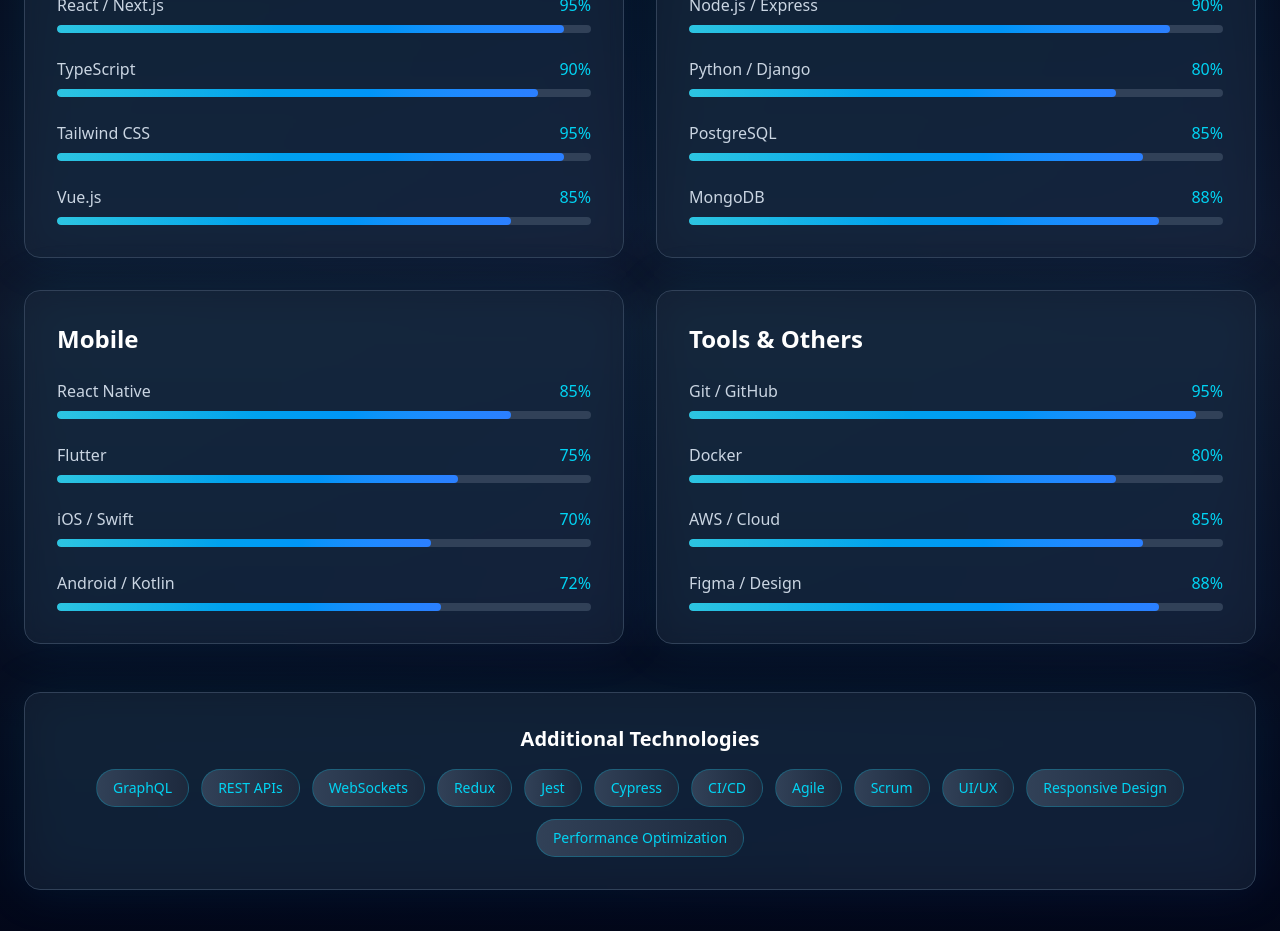
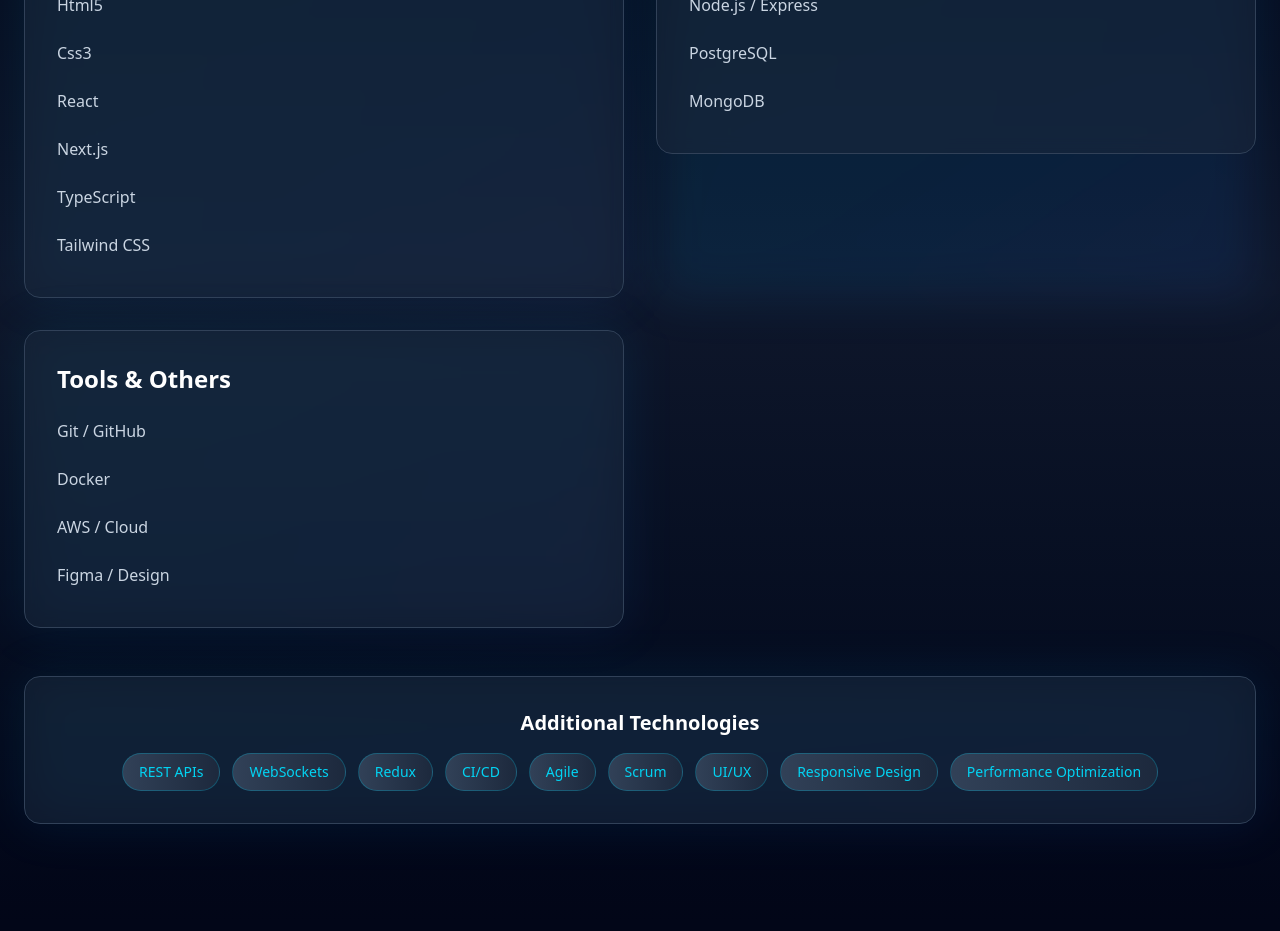
Before and after one commit to Yaya1200/Portifolio, a React (Vite) app in the folder portifoilo/: page / in a window 1280 px wide. Shown: the part 2560-3491 px from the top of the page. Built offline with nearby package versions, Linux system fonts and the light colour scheme.

Commit message:
adding skills

```diff
--- a/portifoilo/src/components/Skills.tsx
+++ b/portifoilo/src/components/Skills.tsx
@@ -6,37 +6,29 @@
     {
       title: 'Frontend',
       skills: [
-        { name: 'React / Next.js', level: 95 },
-        { name: 'TypeScript', level: 90 },
-        { name: 'Tailwind CSS', level: 95 },
-        { name: 'Vue.js', level: 85 },
+        { name: 'Html5' },
+        { name: 'Css3' },
+        { name: 'React' },
+        { name: 'Next.js' },
+        { name: 'TypeScript' },
+        { name: 'Tailwind CSS' },
       ],
     },
     {
       title: 'Backend',
       skills: [
-        { name: 'Node.js / Express', level: 90 },
-        { name: 'Python / Django', level: 80 },
-        { name: 'PostgreSQL', level: 85 },
-        { name: 'MongoDB', level: 88 },
-      ],
-    },
-    {
-      title: 'Mobile',
-      skills: [
-        { name: 'React Native', level: 85 },
-        { name: 'Flutter', level: 75 },
-        { name: 'iOS / Swift', level: 70 },
-        { name: 'Android / Kotlin', level: 72 },
+        { name: 'Node.js / Express'},
+        { name: 'PostgreSQL'},
+        { name: 'MongoDB' },
       ],
     },
     {
       title: 'Tools & Others',
       skills: [
-        { name: 'Git / GitHub', level: 95 },
-        { name: 'Docker', level: 80 },
-        { name: 'AWS / Cloud', level: 85 },
-        { name: 'Figma / Design', level: 88 },
+        { name: 'Git / GitHub'},
+        { name: 'Docker'},
+        { name: 'AWS / Cloud' },
+        { name: 'Figma / Design' },
       ],
     },
   ];
@@ -83,9 +75,7 @@
                     <SkillBar
                       key={skillIndex}
                       name={skill.name}
-                      level={skill.level}
-                      delay={categoryIndex * 0.1 + skillIndex * 0.05}
-                    />
+                      delay={categoryIndex * 0.1 + skillIndex * 0.05}/>
                   ))}
                 </div>
               </div>
@@ -93,7 +83,7 @@
           ))}
         </div>
 
-        {/* Additional Technologies */}
+
         <motion.div
           initial={{ opacity: 0, y: 30 }}
           whileInView={{ opacity: 1, y: 0 }}
@@ -109,12 +99,9 @@
               </h3>
               <div className="flex flex-wrap justify-center gap-3">
                 {[
-                  'GraphQL',
                   'REST APIs',
                   'WebSockets',
                   'Redux',
-                  'Jest',
-                  'Cypress',
                   'CI/CD',
                   'Agile',
                   'Scrum',
@@ -145,11 +132,10 @@
 
 interface SkillBarProps {
   name: string;
-  level: number;
   delay: number;
 }
 
-function SkillBar({ name, level, delay }: SkillBarProps) {
+function SkillBar({ name, delay }: SkillBarProps) {
   const [isVisible, setIsVisible] = useState(false);
 
   useEffect(() => {
@@ -178,28 +164,8 @@
     <div id={`skill-${name}`}>
       <div className="flex justify-between mb-2">
         <span className="text-slate-300 font-medium">{name}</span>
-        <span className="text-cyan-400 font-medium">{level}%</span>
       </div>
-      <div className="h-2 bg-slate-700 rounded-full overflow-hidden">
-        <motion.div
-          initial={{ width: 0 }}
-          animate={{ width: isVisible ? `${level}%` : 0 }}
-          transition={{ duration: 1, delay, ease: 'easeOut' }}
-          className="h-full bg-gradient-to-r from-cyan-500 to-blue-500 rounded-full relative overflow-hidden"
-        >
-          <motion.div
-            animate={{
-              x: ['-100%', '100%'],
-            }}
-            transition={{
-              duration: 2,
-              repeat: Infinity,
-              ease: 'linear',
-            }}
-            className="absolute inset-0 bg-gradient-to-r from-transparent via-white/20 to-transparent"
-          />
-        </motion.div>
-      </div>
+
     </div>
   );
 }
```
